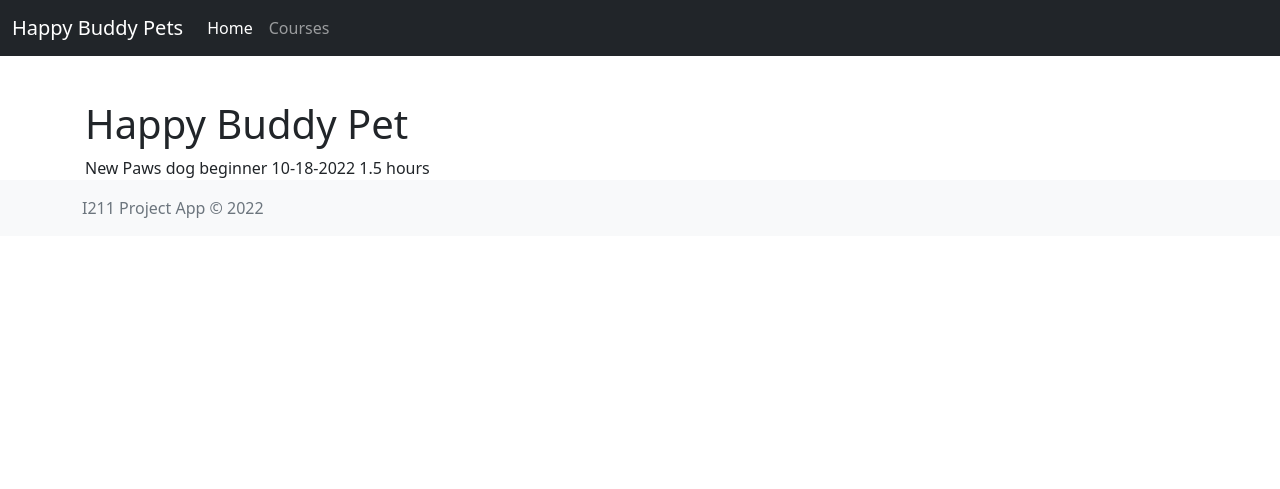
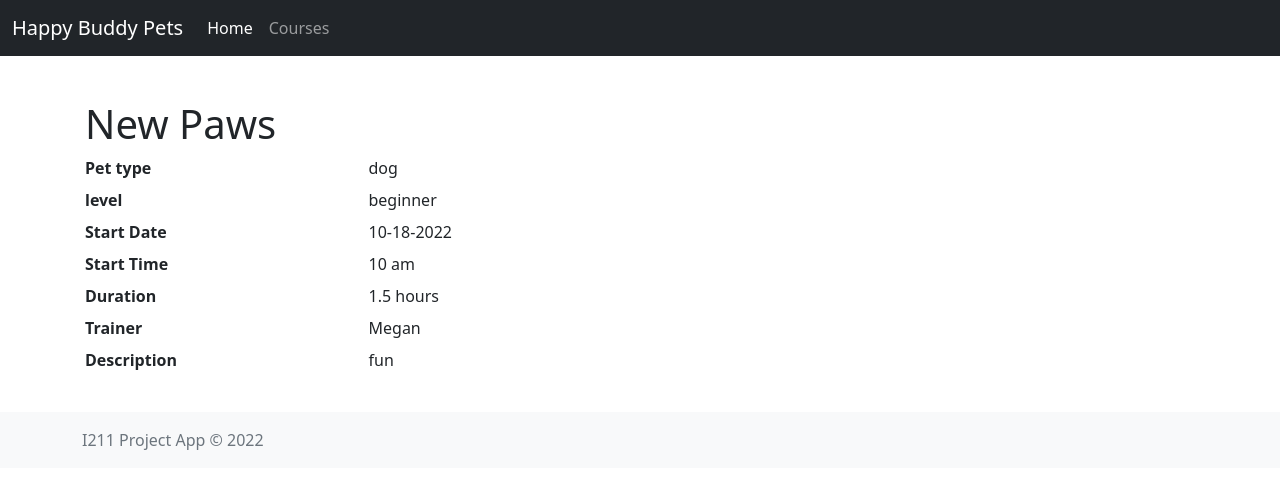
Before and after one commit to Wagg1r/i211_project, a Flask app: a page that uses templates/course.html in a window 1280 px wide. Shown: the top 489 px of the page. Run offline with Flask 2, Linux system fonts and the light colour scheme.

Commit message:
fixing description and making list alignment

```diff
--- a/app.py
+++ b/app.py
@@ -6,7 +6,7 @@ app = Flask(__name__)
 def get_courses():
     with open('courses.csv', 'r') as csvfile:
         data = csv.DictReader(csvfile)
-        courseInfo = {row['name']: {'pet_type': row['pet_type'], 'level': row['level'], 'start_date': row['start_date'], 'start_time': row['start_time'], 'duration': row['duration']} for row in data}
+        courseInfo = {row['name']: {'pet_type': row['pet_type'], 'level': row['level'], 'start_date': row['start_date'], 'start_time': row['start_time'], 'duration': row['duration'], 'trainer': row['trainer'], 'description': row['description']} for row in data}
     return courseInfo
 
 @app.route('/')
--- a/templates/course.html
+++ b/templates/course.html
@@ -1,16 +1,32 @@
 {% extends "base.html" %}
 {% block title %} Course {% endblock %}
 {% block content %}
-<h1>Happy Buddy Pet </h1>
+<h1>{{courseName}}</h1>
 <!-- level,start_date,start_time,duration,trainer,description -->
 <div>
-{{courseName}}
-{{courseInfo['pet_type']}}
-{{courseInfo['level']}}
-{{courseInfo['start_date']}}
-{{courseInfo['pstart_time']}}
-{{courseInfo['duration']}}
-{{courseInfo['trainer']}}
-{{courseInfo['description']}}
+
+<dl class="row">
+    <dt class="col-sm-3">Pet type</dt>
+    <dd class="col-sm-9">{{courseInfo['pet_type']}}</dd>
+
+    <dt class="col-sm-3">level</dt>
+    <dd class="col-sm-9">{{courseInfo['level']}}</dd>
+
+    <dt class="col-sm-3">Start Date</dt>
+    <dd class="col-sm-9">{{courseInfo['start_date']}}</dd>
+
+    <dt class="col-sm-3">Start Time</dt>
+    <dd class="col-sm-9">{{courseInfo['start_time']}}</dd>
+
+    <dt class="col-sm-3">Duration</dt>
+    <dd class="col-sm-9">{{courseInfo['duration']}}</dd>
+
+    <dt class="col-sm-3">Trainer</dt>
+    <dd class="col-sm-9">{{courseInfo['trainer']}}</dd>
+
+    <dt class="col-sm-3">Description</dt>
+    <dd class="col-sm-9">
+      <p>{{courseInfo['description']}}</p>
+    </dd>
 </div>
 {% endblock %}
```
